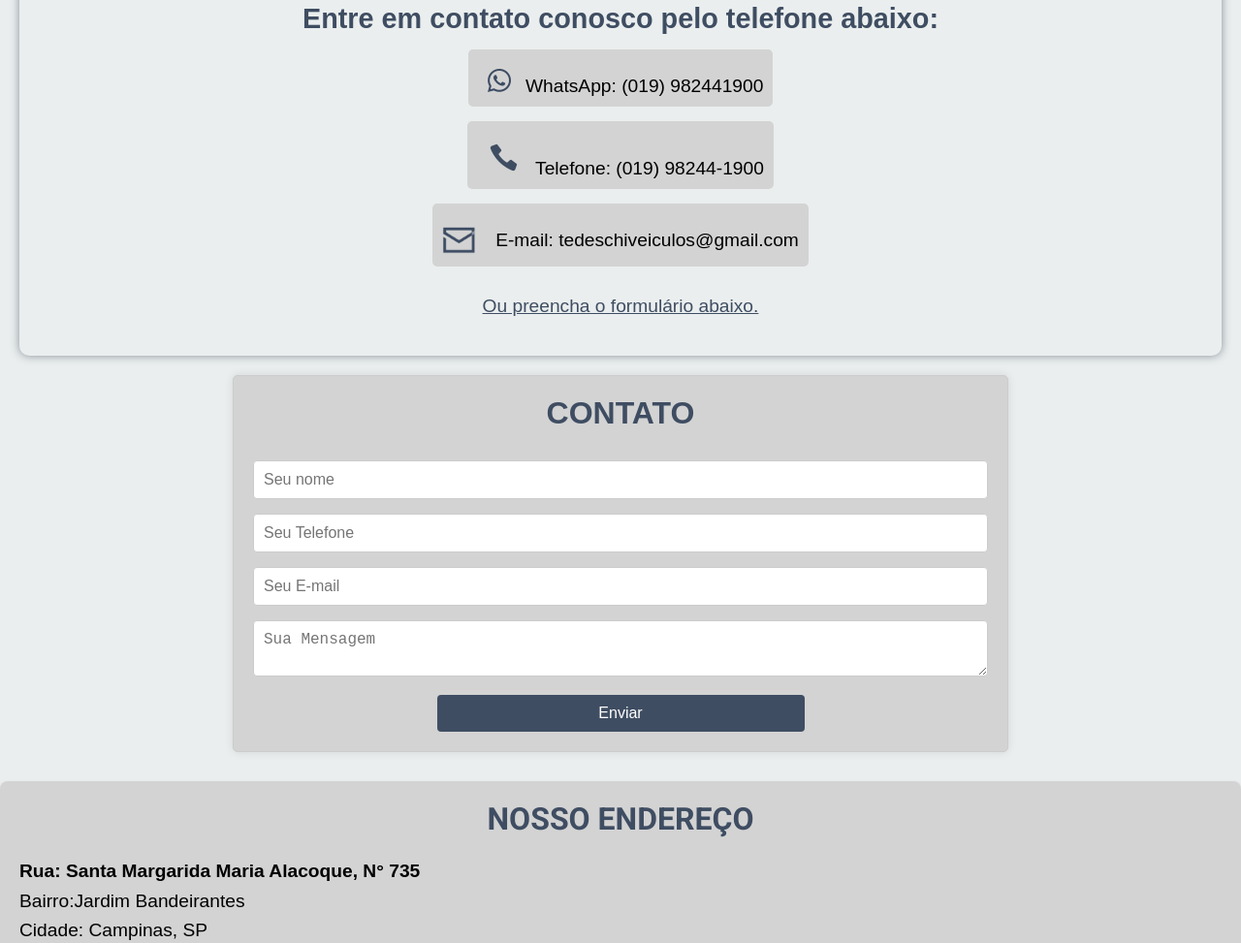
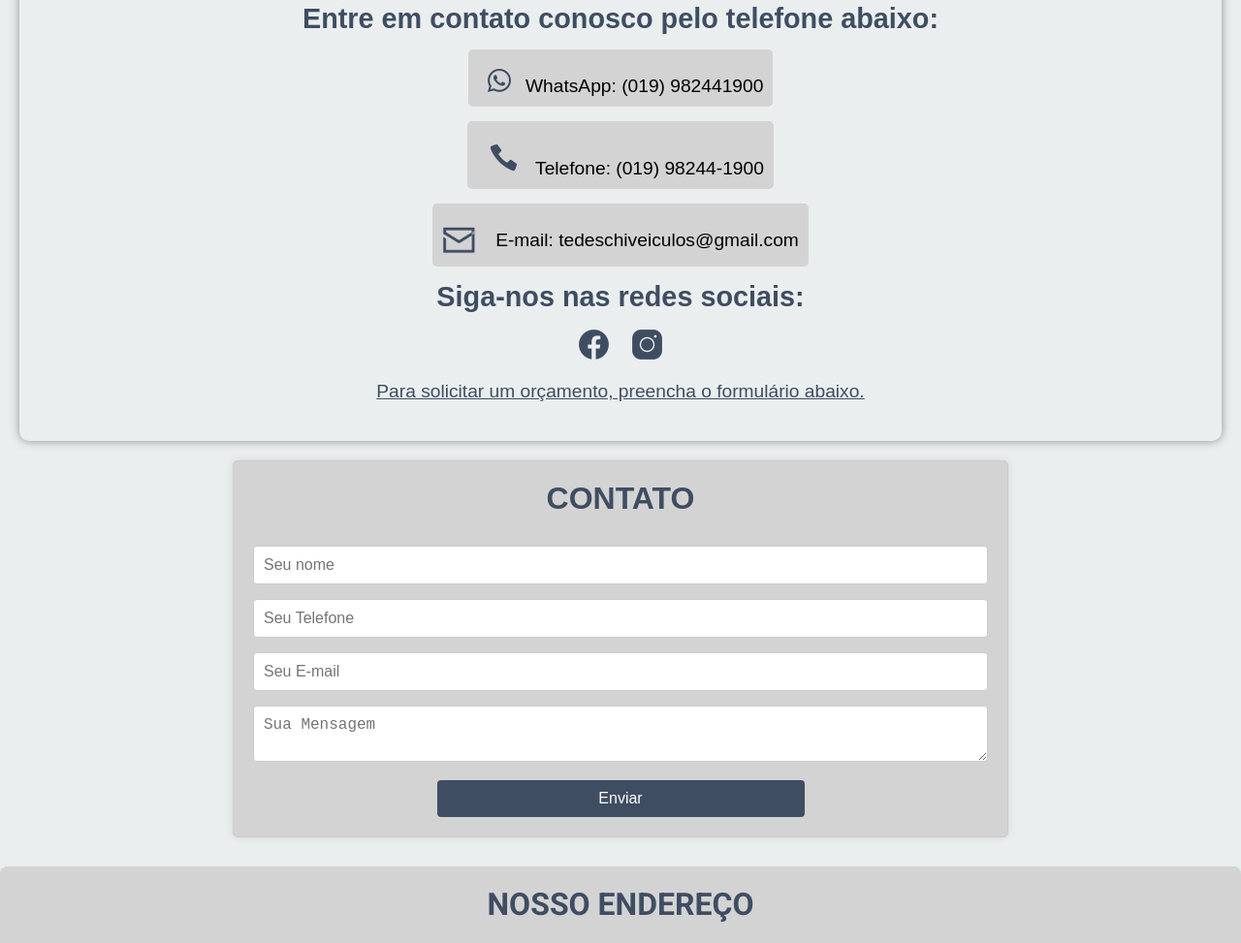
Before and after one commit to nayarakarinearaujo/TedeschiVeiculos, a plain HTML site: page index.html in a window 1280 px wide. Shown: the part 2877-3850 px from the top of the page at 97% size. Drawn offline with Linux system fonts and the light colour scheme.

Commit message:
Ajustando as redes de contato

```diff
--- a/index.html
+++ b/index.html
@@ -249,9 +249,27 @@
                         </a>
                     </p>
                 </div>
+
+
+                <div class="redes-sociais">
+                    <h2>Siga-nos nas redes sociais:</h2>
+                    <p class="redes-text">
+                        <a href="https://www.facebook.com/TedeschiVeiculos" target="_blank" rel="external">
+                            <img src="imagens/imagens/icon-facebook.png" alt="Facebook">
+                        </a>
+                        <a href=" https://www.instagram.com/tedeschiveiculos/" target="_blank" rel="external">
+                            <img src="imagens/imagens/icon-instagram.png" alt="Instagram">
+                        </a>
+                        <!-- <a href="https://www.linkedin.com/company/seu-perfil" target="_blank" rel="external">
+                            <img src="imagens/imagens/icons8-linkedin-48.png" alt="LinkedIn">
+                        </a> -->
+                    </p>
+                </div>
+
                 <span class="contato-text">
-                    <P>Ou preencha o formulário abaixo.</P>
+                    <p>Para solicitar um orçamento, preencha o formulário abaixo.</p>
                 </span>
+
             </div>
         </article>
 
@@ -277,6 +295,9 @@
         </div>
     </section>
 
+    <!--
+    https://www.instagram.com/tedeschiveiculos/
+    -->
     <section id="endereco">
         <div>
             <h2 class="titulo">NOSSO ENDEREÇO</h2>
```
Also changed, not shown: imagens/imagens/icon-facebook.png (added), imagens/imagens/icon-instagram.png (added).
